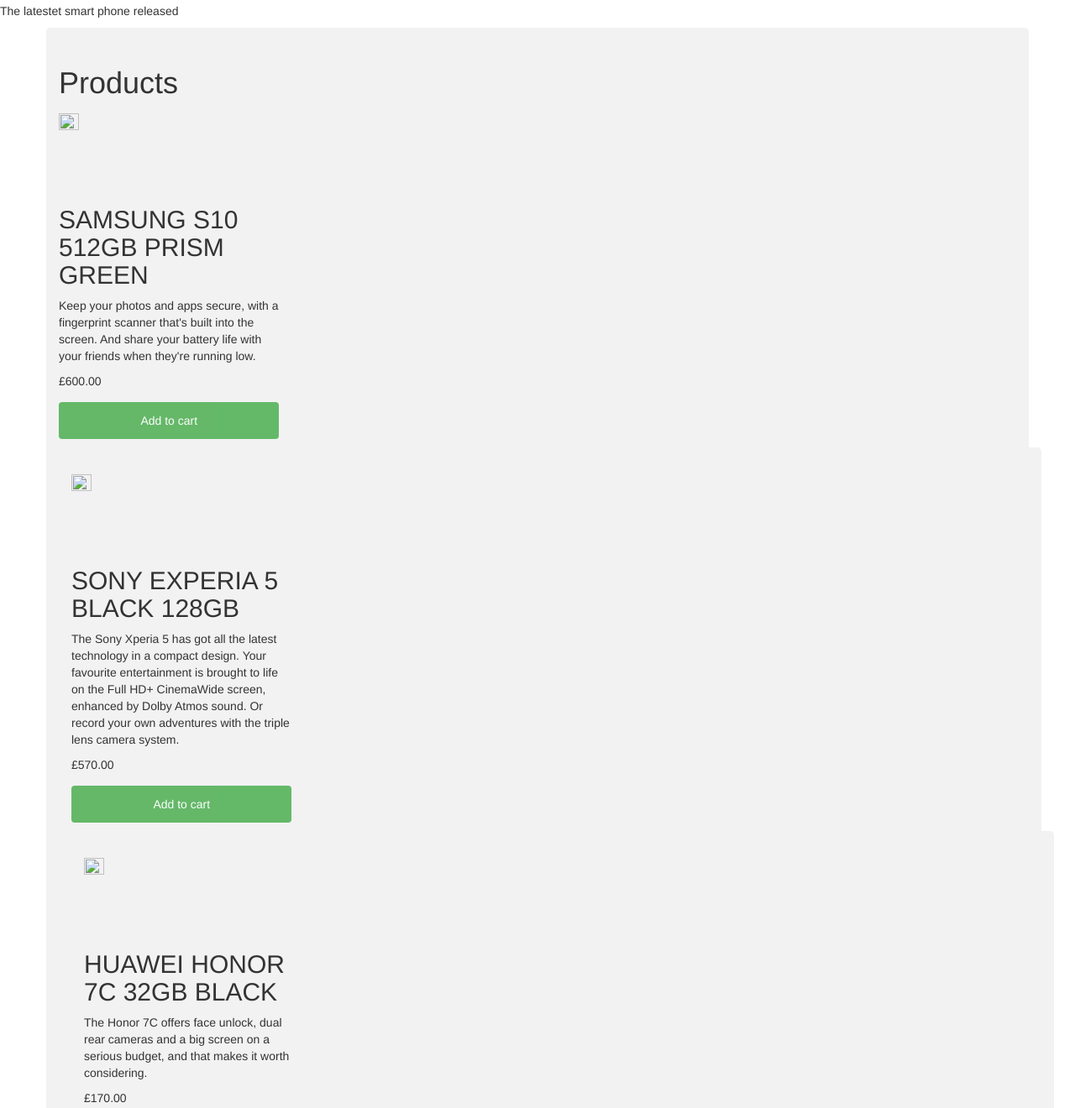
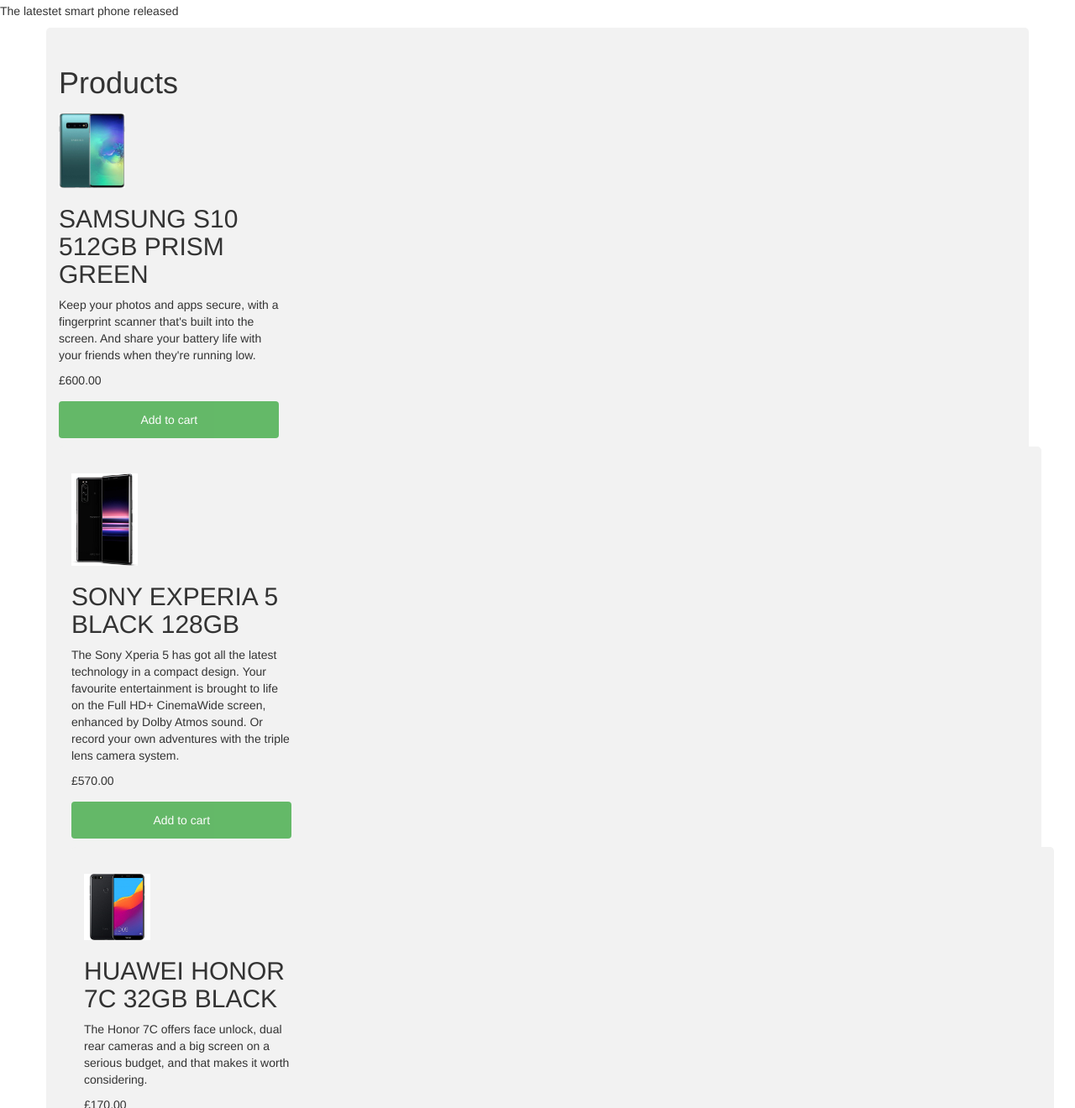
Before and after one commit to muhammadalihussainosfc/muhammadalihussain.github.io, a plain HTML site: page products.html in a window 1280 px wide. Shown: the part 233-1553 px from the top of the page at 84% size. Drawn offline with nearby package versions, Linux system fonts and the light colour scheme.

Commit message:
Update products.html

```diff
--- a/products.html
+++ b/products.html
@@ -56,7 +56,7 @@
         <div class="row">
           <div class="col col-xs-12 col-md-6 col-lg-4">
             <div>
-              <img src="resources/greens10.jpg." width="350px" height="400px">
+              <img src="resources/greens10.jpg" width="350px" height="400px">
             </div>
 
           <h2>SAMSUNG S10 512GB PRISM GREEN</h2>
@@ -72,7 +72,7 @@
         <div class="row">
           <div class="col col-xs-12 col-md-6 col-lg-4">
             <div>
-              <img src="resources/experia.jpg." width="350px" height="400px">
+              <img src="resources/experia.jpg" width="350px" height="400px">
             </div>
 
           <h2>SONY EXPERIA 5 BLACK 128GB</h2>
@@ -91,7 +91,7 @@
         <div class="row">
           <div class="col col-xs-12 col-md-6 col-lg-4">
             <div>
-              <img src="resources/7C.jpg." width="350px" height="400px">
+              <img src="resources/7C.jpg" width="350px" height="400px">
             </div>
 
           <h2>HUAWEI HONOR 7C 32GB BLACK</h2>
```
